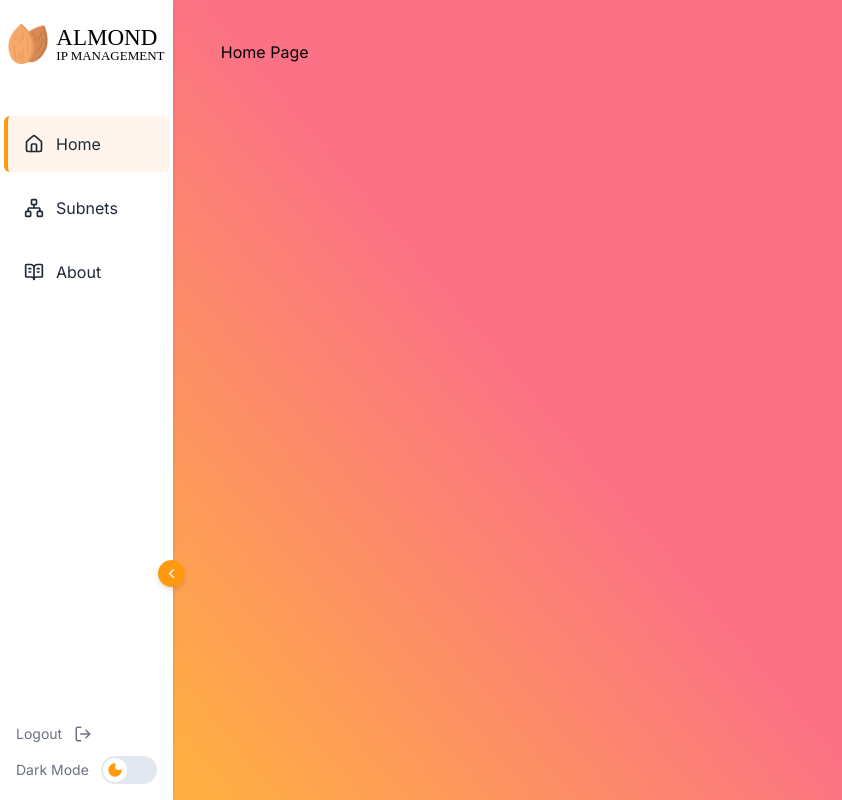
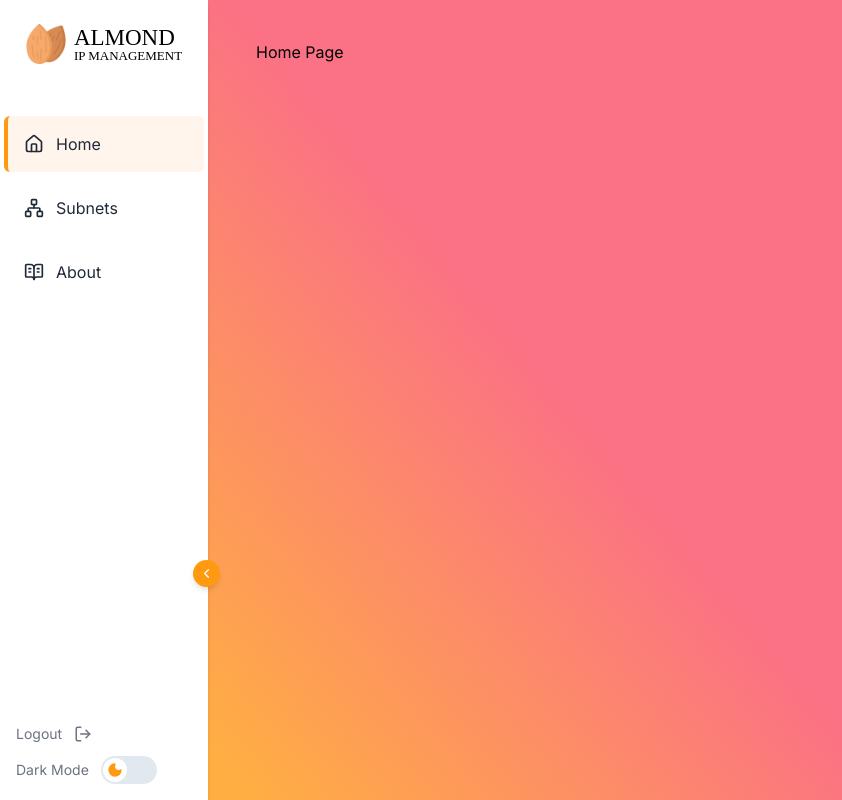
Before and after one commit to random551923/almond-ipam, a React (Vite) app: page /home in a window 1280 px wide. Shown: the whole page, without its empty margins (0-842 px from the left). Built offline with nearby package versions, Linux system fonts and the light colour scheme; a web font is replaced by a local one.

Commit message:
fix: fix sidbar width

```diff
--- a/src/features/Sidebar/SidebarLayout.tsx
+++ b/src/features/Sidebar/SidebarLayout.tsx
@@ -8,9 +8,12 @@ import ExpandButton from "./ExpandButton";
 
 const SidebarLayout = ({ children }: { children: React.ReactNode }) => {
     const { expanded } = useSidebar();
+  {/* <aside className="relative flex flex-col h-screen bg-sid-bar-bg shadow-md"> */}
+    return (
 
-    return (
-        <aside className="relative flex flex-col h-screen bg-sid-bar-bg shadow-md">
+        <aside className={cn(
+            "relative flex flex-col h-screen bg-sid-bar-bg shadow-md transition-all duration-500 ease-in-out",
+            expanded ? "min-w-52" : "min-w-16" )}>
             <ExpandButton />
             <div className="my-6 flex justify-center items-center w-full">
                 <Logo expanded={expanded} />
```
